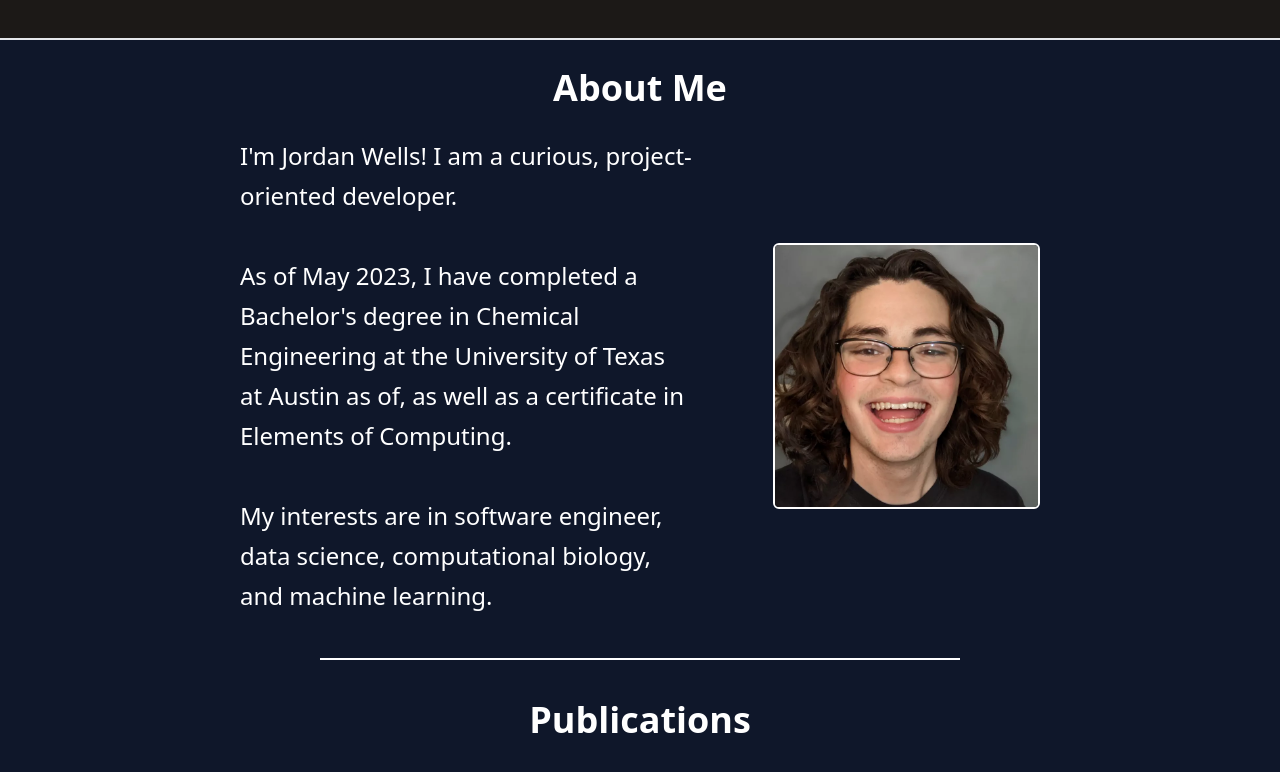
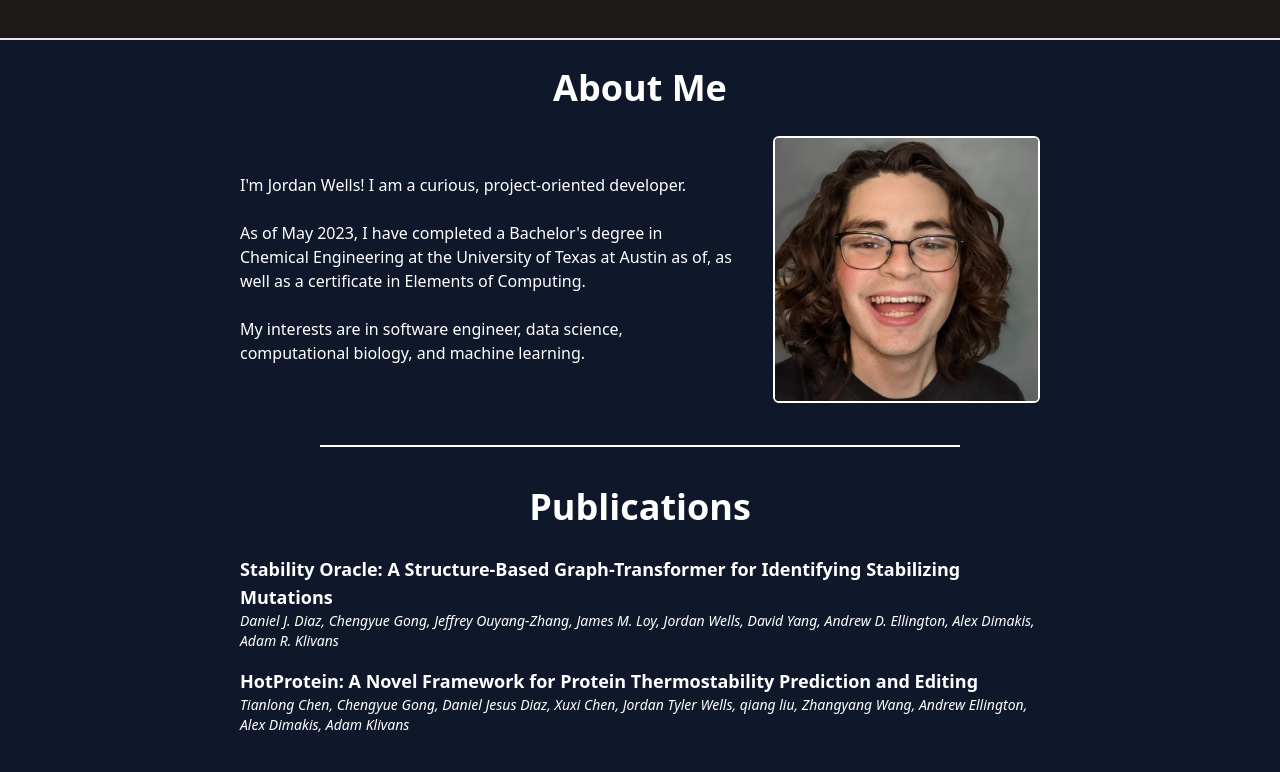
Before and after one commit to jordantwells42/jordantwells-next, a Next.js app: page / in a window 1280 px wide. Shown: the part 760-1532 px from the top of the page. Built offline with nearby package versions, Linux system fonts and the light colour scheme.

Commit message:
several aesthetic improvements

```diff
--- a/components/aboutme.js
+++ b/components/aboutme.js
@@ -4,8 +4,8 @@ import Section from './section.js'
 export default function AboutMe () {
   return (
     <Section name='About Me'>
-      <div className='w-full md:w-5/6 flex flex-col-reverse md:flex-row items-center justify-center gap-20'>
-        <div className='text-left leading-10 max-w-prose'>
+      <div className='text-base w-5/6 md:w-5/6 flex flex-col-reverse md:flex-row items-center justify-center gap-10'>
+        <div className='text-left max-w-prose'>
 
           <p>I&apos;m Jordan Wells! I am a curious, project-oriented developer.</p>
           <br></br>
@@ -19,7 +19,7 @@ export default function AboutMe () {
             My interests are in software engineer, data science, computational biology, and machine learning.
           </p>
         </div>
-          <img className="w-5/6 md:w-1/3 aspect-square rounded-md border-white border-2" alt="Jordan Wells" src="/jordan.webp"/>
+          <img className="w-1/2 md:w-1/3 aspect-square rounded-md border-white border-2" alt="Jordan Wells" src="/jordan.webp"/>
       </div>
     </Section>
   )
--- a/components/publications.js
+++ b/components/publications.js
@@ -8,12 +8,12 @@ let pubs = JSON.parse(JSON.stringify(pubsJSON))
 export default function Publications () {
   return (
     <Section name='Publications'>
-      <div className="w-3/4">
-      <div className='grid grid-cols-1 lg:grid-cols-2 md:gap-4 sm:gap-2 flex-wrap items-center justify-center'>
+      <div className="w-5/6">
+      <div className='grid grid-cols-1 lg:grid-cols-1 md:gap-4 sm:gap-2 flex-wrap items-center justify-center'>
         {pubs.map(pub => (
           <a className="w-full flex flex-col justify-start items-start text-left" target="_blank" rel="noreferrer" key={pub.title} href={pub.url}>
-            <p className="w-full text-base font-bold">{pub.title}</p>
-            <p className="w-full text-xs font-normal italic">{pub.authors}</p>
+            <p className="w-full text-lg font-bold">{pub.title}</p>
+            <p className="w-full text-sm font-normal italic">{pub.authors}</p>
           </a>
         ))}
       </div>
```
